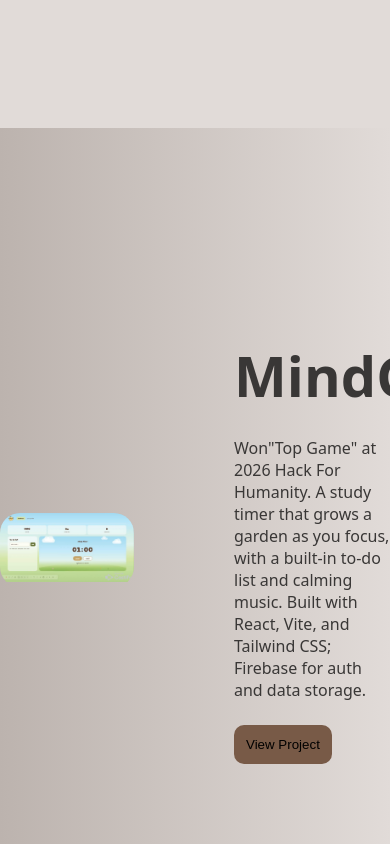
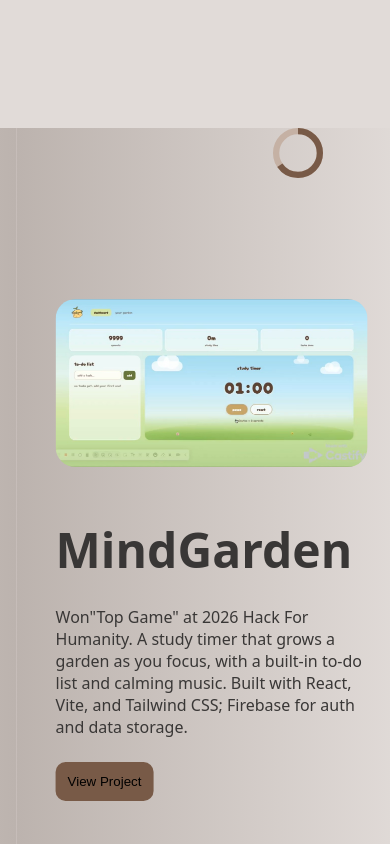
Before and after one commit to LaurenKimura/WebsiteMain, a React (Vite) app: page / in a window 390 px wide. Shown: the part 1560-2404 px from the top of the page. Built offline with nearby package versions, Linux system fonts and the light colour scheme; a web font is replaced by a local one.

Commit message:
loading bar

```diff
--- a/src/components/portfolio/Portfolio.jsx
+++ b/src/components/portfolio/Portfolio.jsx
@@ -145,6 +145,28 @@ const Portfolio = () => {
             <section/>
             IF I ADD EXTRA PROJECTS UNSLASH THESE
             */}
+            <div className="pProgress">
+                <svg width="100%" height="100%" viewBox="0 0 160 160">
+                    <circle
+                    cx="80"
+                    cy="80"
+                    r="70"
+                    fill="none"
+                    stroke="#c5b1a4"
+                    strokeWidth={20}
+                    />
+                    <motion.circle
+                    cx="80"
+                    cy="80"
+                    r="70"
+                    fill="none"
+                    stroke="#785A47"
+                    strokeWidth={20}
+                    style={{ pathLength: scrollYProgress }}
+                    transform="rotate(-90 80 80)"
+                    />
+                </svg>
+            </div>
         </div>
     )
 }
--- a/src/components/portfolio/portfolio.css
+++ b/src/components/portfolio/portfolio.css
@@ -41,6 +41,13 @@
   background: linear-gradient(to right, #bcb3ae, #e1dbd8);
 } */
 
+.pProgress {
+  position: sticky;
+  width: 80px;
+  height: 80px;
+  left: 0;
+  bottom: 80%;
+}
 .pImg{
     width: 40%;
     border-radius: 20px;
@@ -76,3 +83,38 @@
     font-weight: 500;
     cursor: pointer;
 }
+
+@media (max-width: 1536px) {
+  .pItem {
+    gap: 50px;
+  }
+}
+
+@media (max-width: 1280px) {
+  .pText h1 {
+    font-size: 48px;
+  }
+}
+
+@media (max-width: 1024px) {
+  .pItem {
+    flex-direction: column;
+  }
+
+  .pImg,
+  .pText {
+    width: 80%;
+  }
+
+  .pProgress {
+    bottom: 40px;
+    left: 70%;
+  }
+}
+
+@media (max-width: 768px) {
+  .pProgress {
+    width: 50px;
+    height: 50px;
+  }
+}
```
